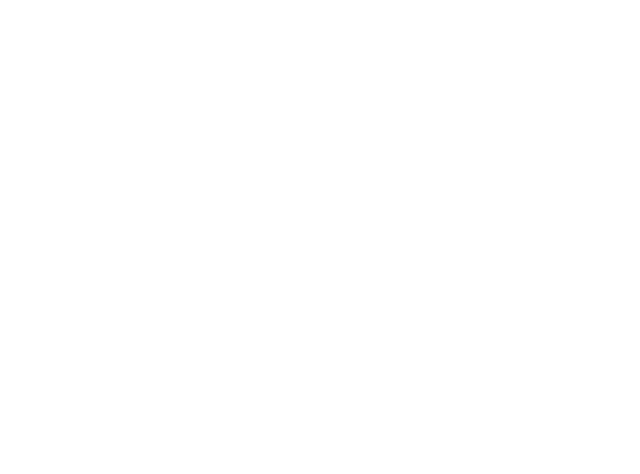
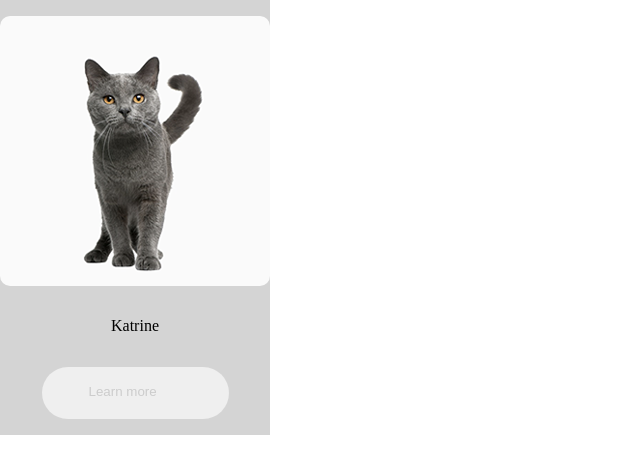
Before and after one commit to Sergey-McArrow/rsschool-cv, a plain HTML site: page shelter/main/index.html in a window 1280 px wide. Shown: the whole page, without its empty margins (0-640 px from the left). Drawn offline with Linux system fonts and the light colour scheme.

Commit message:
feat: add card Katrine

```diff
--- a/shelter/main/index.html
+++ b/shelter/main/index.html
@@ -4,9 +4,14 @@
     <meta charset="UTF-8">
     <meta http-equiv="X-UA-Compatible" content="IE=edge">
     <meta name="viewport" content="width=device-width, initial-scale=1.0">
-    <title>Document</title>
+    <title>SHELTER</title>
+    <link rel="stylesheet" href="style.css">
 </head>
 <body>
-
+    <div class="card">
+        <img src="../images/pets-katrine.png" alt="katrine">
+        <p class = "pet-name" > Katrine</p>
+        <button class="btn pets">Learn more</button>
+    </div>
 </body>
 </html>
--- a/shelter/main/style.scss
+++ b/shelter/main/style.scss
@@ -0,0 +1,63 @@
+*{
+    padding: 0;
+    margin: 0;
+}
+
+$card-background-color:#FAFAFA;
+$btn-border-color:#F1CDB3;
+$bnt-color-hover:#ccc;//change color from asset
+
+@mixin flex-column () {
+display:flex;
+flex-direction: column;
+}
+%align-items-for-column {
+    align-items: center;
+}
+
+.card {
+    @include flex-column();
+    @extend %align-items-for-column;
+    // position: absolute;
+    justify-content: space-around;
+    width: 270px;
+    height: 435px;
+    left: 105px;
+    top: 0px;
+    background-color: $card-background-color;
+        img{
+        border-radius: 10px;
+        }
+        .pet-name {
+            font: size 30px;
+        }
+        .btn{
+            @include flex-column();
+            align-items: flex-start;
+            padding: 15px 45px;
+            width: 187px;
+            height: 52px;
+            /* color-primary */
+            border: 2px solid $btn-border-color;
+            box-sizing: border-box;
+            border-radius: 100px;
+            // position: absolute;
+            left: 41.5px;
+            top: 353px;
+            /* Inside auto layout */
+            // flex: none;
+            // order: 0;
+            // flex-grow: 0;
+            // margin: 0px 0px;
+        }
+        &:hover{
+            cursor: pointer;
+            background-color: darken($card-background-color, 15%);
+
+            .btn{
+                color:$bnt-color-hover;
+                border: 2px solid transparent;
+                cursor: pointer;
+            }
+        }
+}
```
Also changed, not shown: shelter/images/pets-katrine.png (added), shelter/main/style.css, 1 other file.
